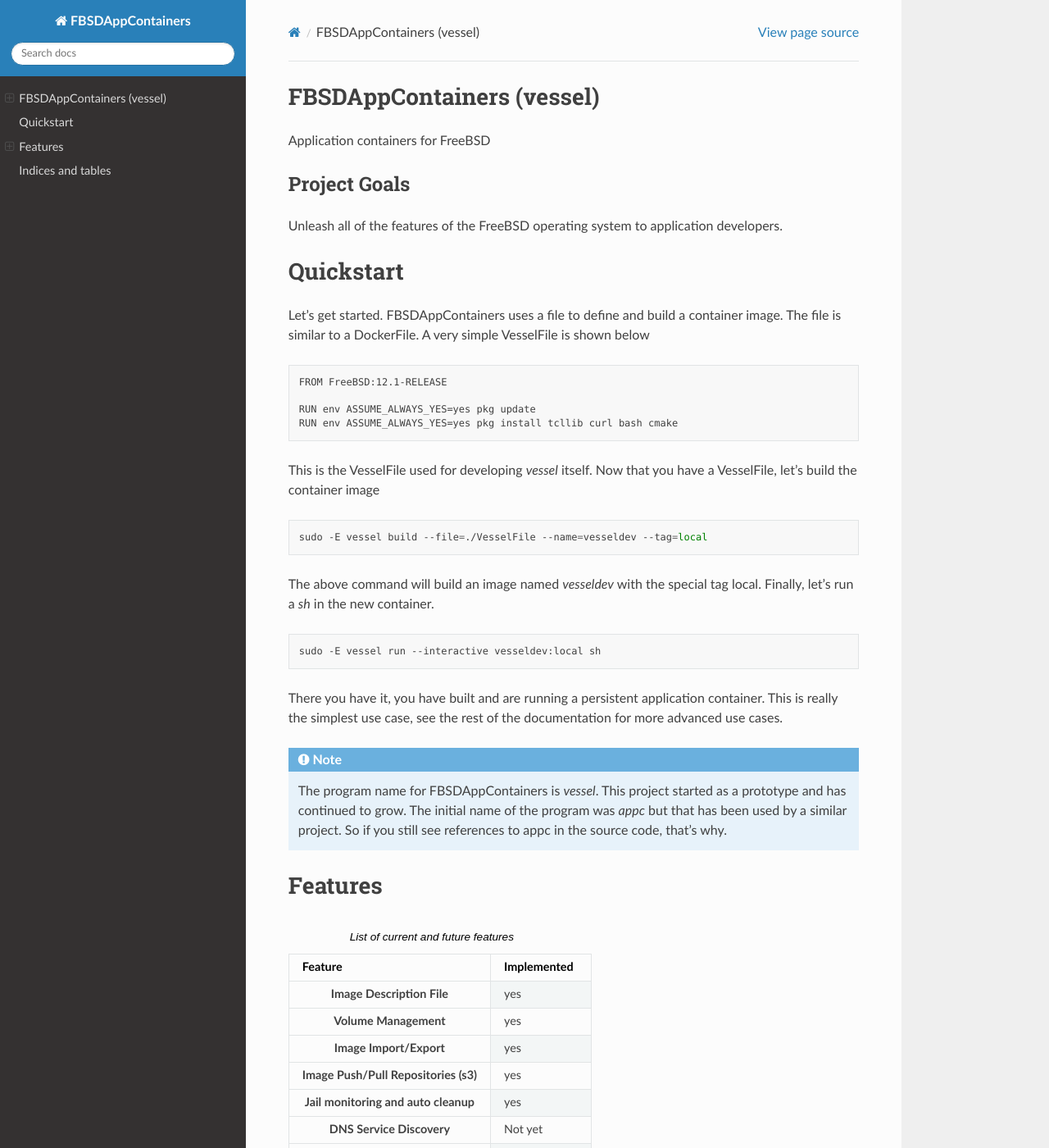
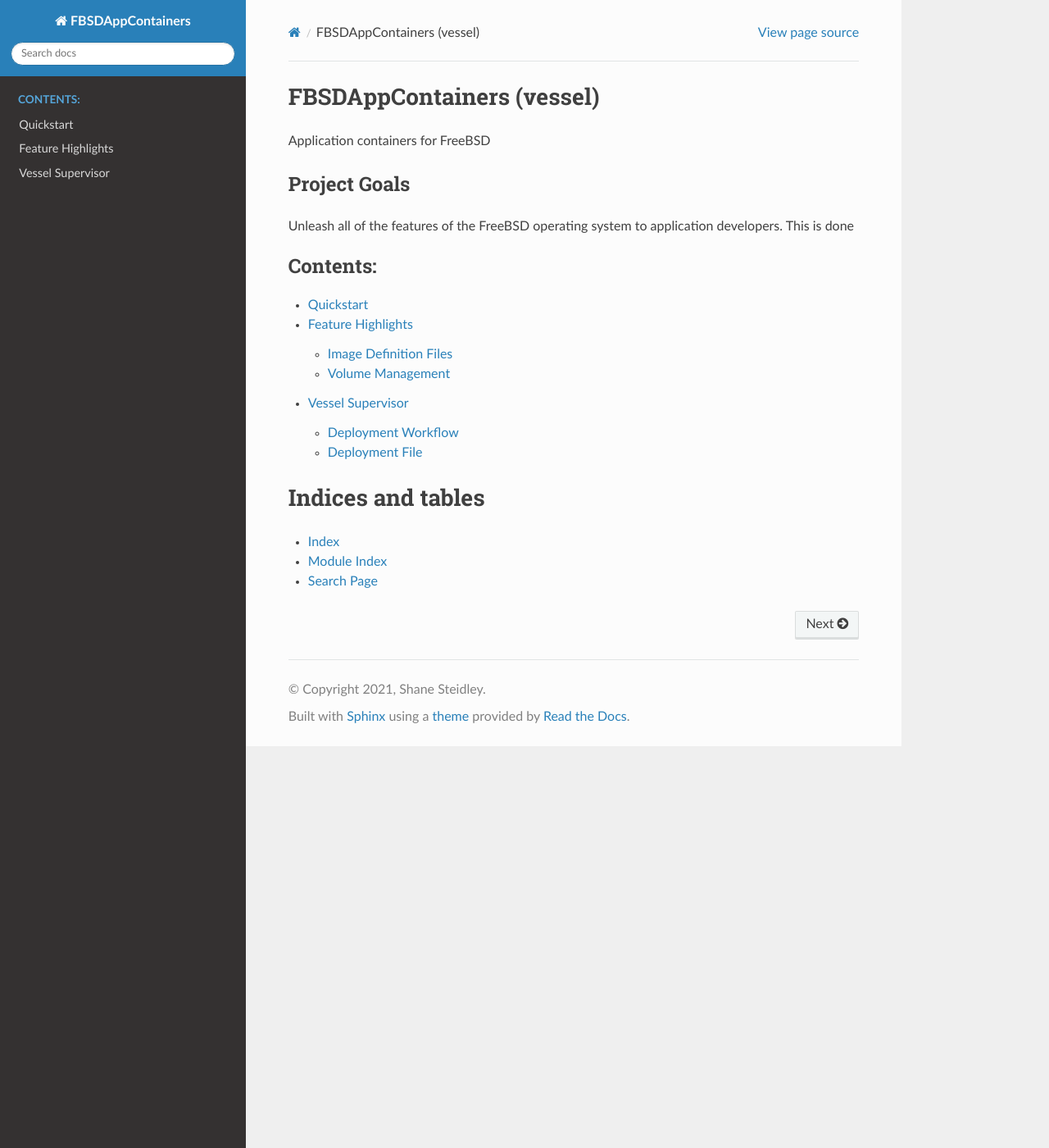
Before and after one commit to ssteidl/vessel, a Sphinx documentation site: the page built from docs/source/index.rst, in a window 1280 px wide and 1400 px high. Shown: the whole window at 82% size. Built offline with Sphinx 7.4.7 and the Read the Docs theme 2.0.0, drawn with Linux system fonts in a browser that asks for light colours; some of the changed text lies outside the part shown.

Commit message:
Started writing vessel supervisor.
Added prototypes and tests for ini file parsing.
Started documentation for design.

```diff
--- a/docs/source/index.rst
+++ b/docs/source/index.rst
@@ -9,99 +9,16 @@
 
 Project Goals
 ^^^^^^^^^^^^^
-Unleash all of the features of the FreeBSD operating system to application developers.
+Unleash all of the features of the FreeBSD operating system to application developers.  This is done
 
-Quickstart
-===========
-Let's get started.  FBSDAppContainers uses a file to define and build a container
-image.  The file is similar to a DockerFile.  A very simple VesselFile is shown below
-
-.. code-block:: guess
-
-    FROM FreeBSD:12.1-RELEASE
-
-    RUN env ASSUME_ALWAYS_YES=yes pkg update
-    RUN env ASSUME_ALWAYS_YES=yes pkg install tcllib curl bash cmake
-
-This is the VesselFile used for developing *vessel* itself.  Now that you have a VesselFile,
-let's build the container image
-
-.. code-block:: shell
-
-    sudo -E vessel build --file=./VesselFile --name=vesseldev --tag=local
-
-The above command will build an image named *vesseldev* with the special tag local.
-Finally, let's run a *sh* in the new container.
-
-.. code-block:: shell
-
-    sudo -E vessel run --interactive vesseldev:local sh
-
-There you have it, you have built and are running a persistent application container.
-This is really the simplest use case, see the rest of the documentation for more
-advanced use cases.
-
-.. note::
-   The program name for FBSDAppContainers is *vessel*.  This project started as a prototype
-   and has continued to grow.  The initial name of the program was *appc* but that
-   has been used by a similar project.  So if you still see references to appc in the
-   source code, that's why.
-
-
-Features
-=============
-
-.. list-table:: List of current and future features
-    :widths: 10 5
-    :header-rows: 1
-    :stub-columns: 1
-
-    * - Feature
-      - Implemented
-    * - Image Description File
-      - yes
-    * - Volume Management
-      - yes
-    * - Image Import/Export
-      - yes
-    * - Image Push/Pull Repositories (s3)
-      - yes
-    * - Jail monitoring and auto cleanup
-      - yes
-    * - DNS Service Discovery
-      - Not yet
-    * - Internal (Bridged) Networking
-      - Not yet
-    * - Resource control
-      - Not yet
-
-Image Definition Files
-^^^^^^^^^^^^^^^^^^^^^^
-Similar to a DockerFile, a VesselFile allows for defining how a container image should be built.  A realworld example:
-
-.. code-block::
-   :linenos:
-
-   FROM "FreeBSD:12.1-RELEASE"
-
-   RUN env ASSUME_ALWAYS_YES=yes pkg update
-   RUN env ASSUME_ALWAYS_YES=yes pkg install postgresql11-server
-   RUN sysrc postgresql_enable="YES"
-
-
-Volume Management
-^^^^^^^^^^^^^^^^^
-Tere are two types of volume parameters that you can use via the `appc run` command:
-
-#. `vessel run -v <host directory>:<container directory>`
-#. `vessel run --dataset=?`
-
--v <host directory>:<container directory> --volume=<host directory>:<container directory>
-   null mount a directory from the host filesystem to the container filesystem at the given paths
 
 .. toctree::
    :maxdepth: 2
    :caption: Contents:
+
+   QuickStart
+   FeatureHighlights
+   supervisor
 
 
 Indices and tables
```
Also changed, not shown: docs/source/FeatureHighlights.rst (added, +52 -0 lines), docs/source/QuickStart.rst (added, +35 -0 lines), docs/source/supervisor.rst (added, +44 -0 lines), 6 other files.
